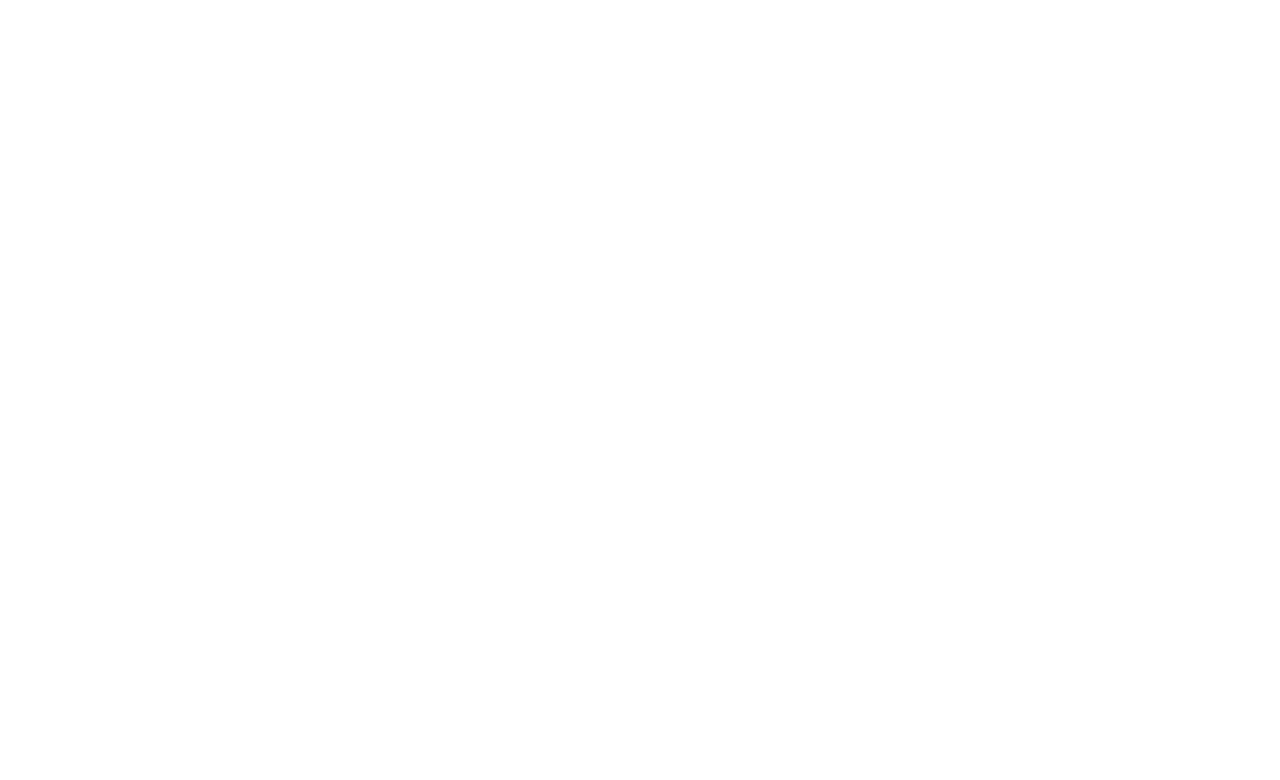
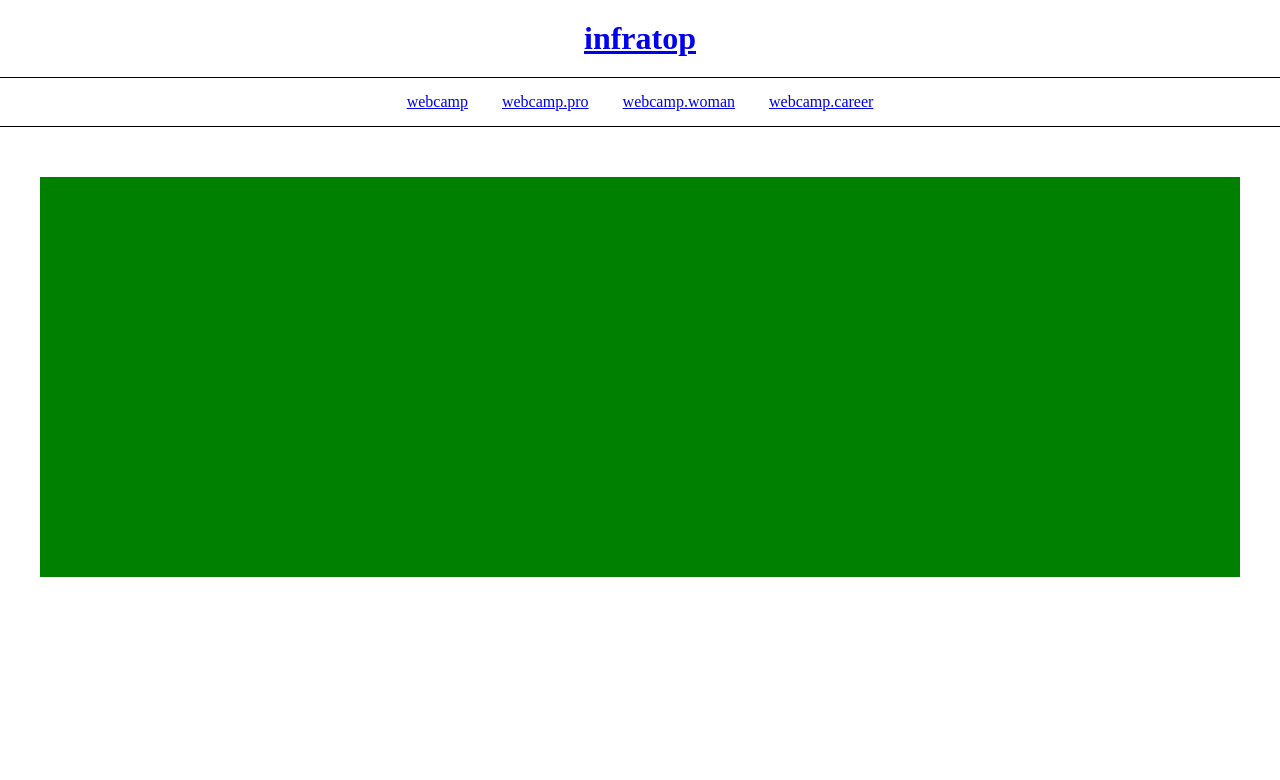
Before and after one commit to shatov130/prachtml5, a plain HTML site: page index.html in a window 1280 px wide. Drawn offline with Linux system fonts and the light colour scheme.

Commit message:
[add]mainまで

```diff
--- a/index.html
+++ b/index.html
@@ -6,6 +6,44 @@
     <link rel="stylesheet" href="style.css" type="text/css" />
   </head>
   <body>
+    <header>
+      <h1 class="heading">
+        <a href="index.html">infratop</a>
+      </h1>
+    </header>
 
+    <nav>
+      <ul class="nav-list">
+         <li class = "nav-list-item">
+           <a href ="index.html">webcamp</a>
+         </li>
+         <li class = "nav-list-item">
+           <a href ="index.html">webcamp.pro</a>
+         </li>
+         <li class = "nav-list-item">
+           <a href ="index.html">webcamp.woman</a>
+         </li>
+         <li class = "nav-list-item">
+           <a href ="index.html">webcamp.career</a>
+         </li>
+
+      </ul>
+    </nav>
+    <main>
+      <div class = "flex-item">
+        <div class = "box" id = box1></div>
+        <div class = "box" id = box2></div>
+        <div class = "box" id = box3></div>
+        <div class = "box" id = box4></div>
+        <div class = "box" id = box5></div>
+        <div class = "box" id = box6></div>
+        <div class = "box" id = box7></div>
+        <div class = "box" id = box8></div>
+        <div class = "box" id = box9></div>
+        <div class = "box" id = box10></div>
+        <div class = "box" id = box11></div>
+        <div class = "box" id = box12></div>
+      </div>
+    </main>
   </body>
 </html>
--- a/style.css
+++ b/style.css
@@ -0,0 +1,54 @@
+* {
+  margin: 0;
+  padding: 0;
+  box-sizing: border-box;
+
+}
+
+header {
+  width: 90%;
+  padding: 20px 0;
+  margin: 0 auto;
+  text-align: center;
+}
+
+header .heading {
+  font-size: 32px;
+}
+
+.nav-list {
+  text-align: center;
+  padding:15px 0;
+  margin:0 auto;
+  border-top: 1px solid black;
+  border-bottom: 1px solid black;
+}
+
+.nav-list-item {
+  list-style: none;
+  display: inline-block;
+  margin: 0 15px;
+}
+
+main {
+  width: 100%;
+  height: 600px;
+  text-align: center;
+  margin:50px auto;
+
+
+}
+.flex-item {
+
+
+  justify-content: center;
+  display: flex;
+  flex-wrap: wrap;
+}
+.box {
+  width: 200px;
+  height: 200px;
+  background-color: green;
+  display: inline-block;
+
+}
```
